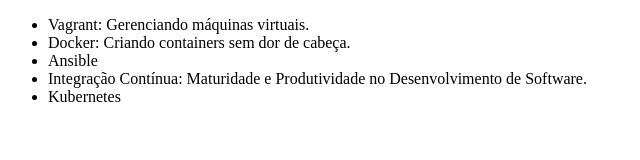
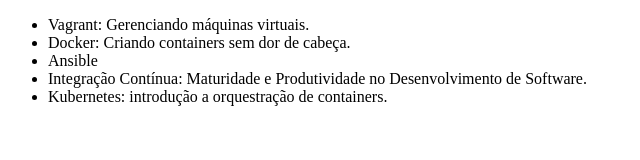
Before and after one commit to BrenoNFreitas/test-git, a plain HTML site: page index.html in a window 1280 px wide. Shown: the whole page, without its empty margins (0-640 px from the left). Drawn offline with Linux system fonts and the light colour scheme.

Commit message:
Alterando o nome do curso de kubernetes

```diff
--- a/index.html
+++ b/index.html
@@ -10,7 +10,7 @@
         <li>Docker: Criando containers sem dor de cabeça.</li>
         <li>Ansible</li>
         <li>Integração Contínua: Maturidade e Produtividade no Desenvolvimento de Software.</li>
-        <li>Kubernetes</li>
+        <li>Kubernetes: introdução a orquestração de containers.</li>
     </ul>
 </body>
 </html>
```
